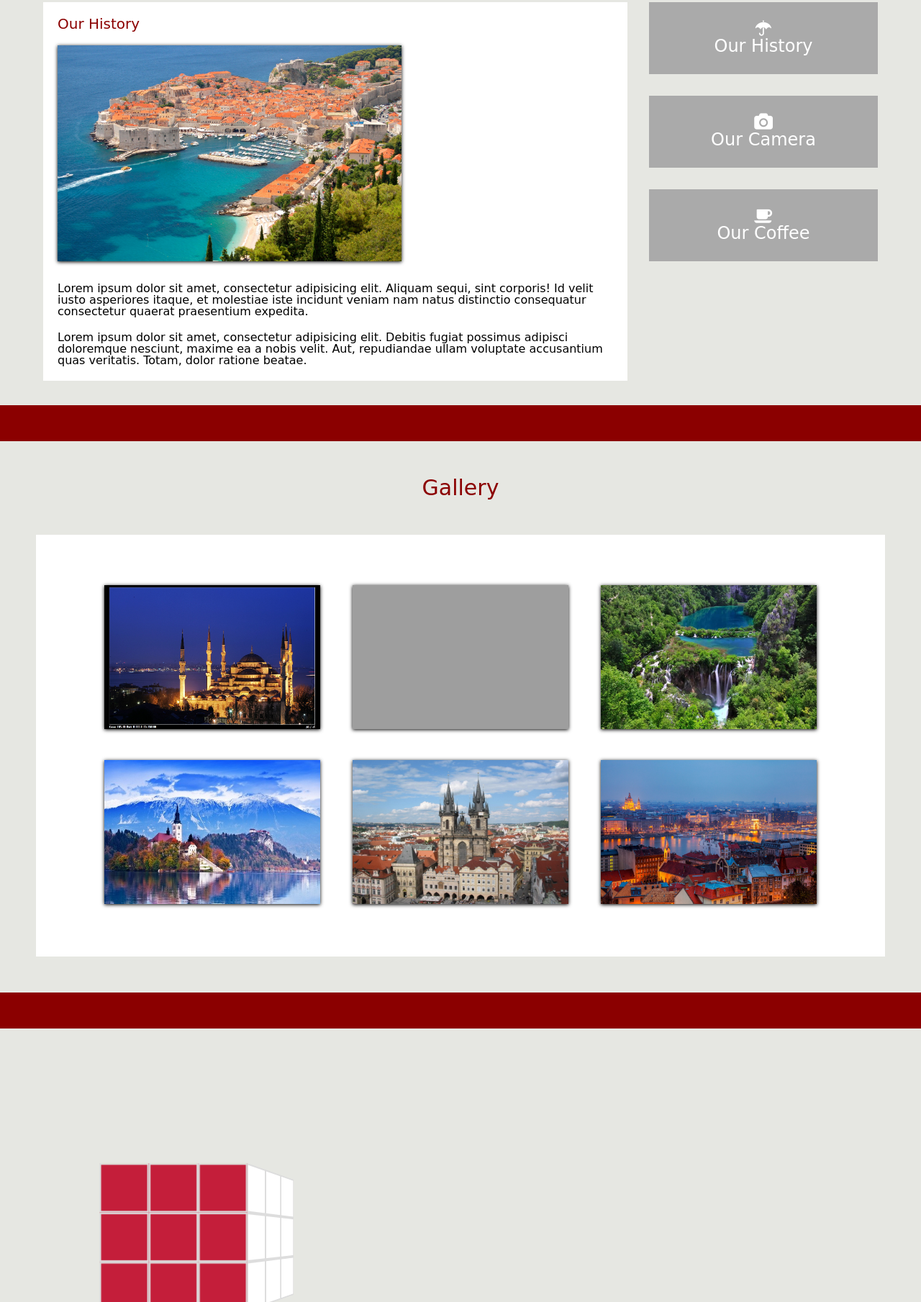
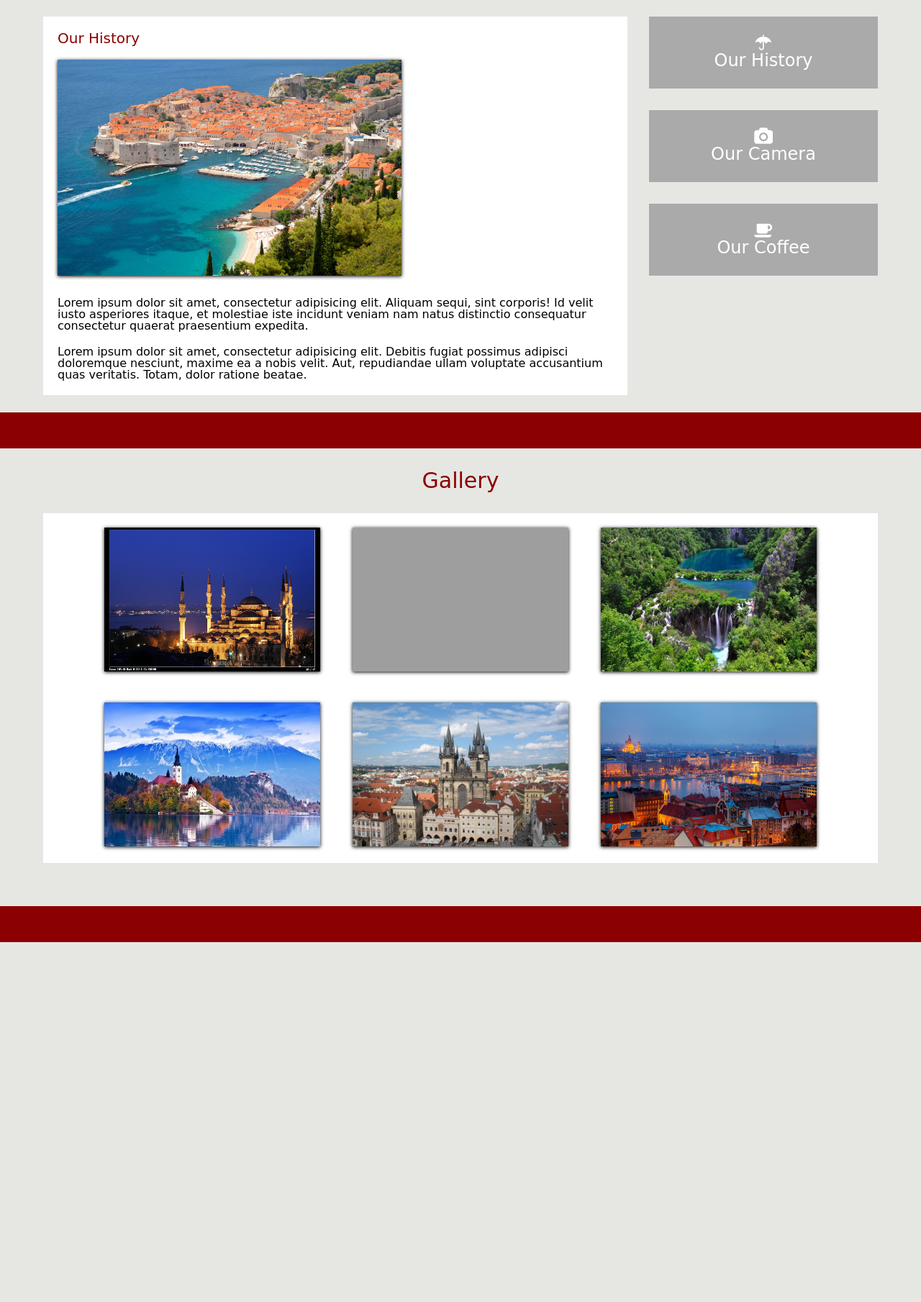
Before and after one commit to h091237557/CssKata, a plain HTML site: page index.html in a window 1280 px wide. Shown: the part 137-1946 px from the top of the page at 72% size. After the commit the page ends 1446 px from the top, so only its background shows below. Drawn offline with nearby package versions, Linux system fonts and the light colour scheme; grey boxes are pictures that could not be loaded.

Commit message:
Modify : modify index struct

```diff
--- a/css/style.css
+++ b/css/style.css
@@ -61,6 +61,9 @@ img {
 }
 
 header {
+	margin:30px;
+	text-align:center;
+
 	font-size:30px;
 	color:#8b0000;
 }
@@ -72,7 +75,7 @@ header {
 #header{
 	width:auto;
 	height:auto;
-			 background-color:#8b0000;
+	background-color:#8b0000;
 }
 #header ul{
 	/*將ul預設的margin清除*/
@@ -199,7 +202,7 @@ header {
 \*------------------------------------*/
 
 .filp-container {
-	perspective:1000;
+	perspective:1500;
 }
 
 .flip-container:hover .flipper, .flip-container.hover .flipper {
@@ -236,16 +239,14 @@ header {
 	$Block-Gallery
 \*------------------------------------*/
 
-#gallery header {
-	text-align:center;
-	margin: 50px 50px 0px 50px;
+#gallery {
+	padding:0 60px 60px 60px;
 }
 
 #gallery-list {
-	margin:50px;
-	padding:50px;
+	text-align:center;
+
 	background:white;
-	text-align:center;
 }
 
 #gallery-list img {
@@ -258,121 +259,6 @@ header {
 }
 
 /*------------------------------------*\
-	$Block-Cube
-\*------------------------------------*/
-
-.wrap {
-	margin:200px 0 0 200px;
-
-  -moz-perspective: 720px;
-  -moz-perspective-origin: 50% 90px;
-
-  -webkit-perspective: 720px;
-  -webkit-perspective-origin: 40% 90px;
-
-}
-
-.cube {
-	position:relative;
-	width:180px;
-	-webkit-transform-style: preserve-3d;
-}
-
-.pane {
-  position: absolute;
-  background: #eee;
-  width: 180px;
-  height: 180px;
-}
-
-.pane div {
-  margin: 0;
-  width: 56px;
-  height: 56px;
-  line-height: 58px;
-  vertical-align: middle;
-  border: 2px solid #ddd;
-  display: inline-block;
-}
-
-.back-pane {
-	-moz-transform: translateZ(-90px) rotateY(180deg);
-	-webkit-transform: translateZ(-90px) rotateY(180deg);
-}
-.right-pane {
-	-moz-transform: rotateY(-270deg) translateX(90px);
-	-moz-transform-origin: top right;
-
-  -webkit-transform: rotateY(-270deg) translateX(90px);
-	-webkit-transform-origin: top right;
-}
-.left-pane {
-	-moz-transform: rotateY(270deg) translateX(-90px);
-	-moz-transform-origin: center left;
-
-  -webkit-transform: rotateY(270deg) translateX(-90px);
-	-webkit-transform-origin: center left;
-}
-.top-pane {
-	-moz-transform: rotateX(-90deg) translateY(-90px);
-	-moz-transform-origin: top center;
-
-  -webkit-transform: rotateX(-90deg) translateY(-90px);
-	-webkit-transform-origin: top center;
-}
-.bottom-pane {
-	-moz-transform: rotateX(90deg) translateY(90px);
-	-moz-transform-origin: bottom center;
-
-  -webkit-transform: rotateX(90deg) translateY(90px);
-	-webkit-transform-origin: bottom center;
-}
-.front-pane {
-	-moz-transform: translateZ(90px);
-
-  -webkit-transform: translateZ(90px);
-}
-
-.front-pane div {
-  background-color: #C41E3A;
-}
-
-.back-pane div {
-  background-color: #FF5800;
-}
-
-.left-pane div {
-  background-color: #0051BA;
-}
-
-.right-pane div {
-  background-color: #fff;
-}
-
-.bottom-pane div {
-  background-color: #009E60;
-}
-
-.top-pane div {
-  background-color: #FFD500;
-}
-
-@-webkit-keyframes spin {
-	from { -webkit-transform: rotateY(0); }
-	to { -webkit-transform: rotateY(360deg); }
-}
-
-@-moz-keyframes spin {
-	from { -moz-transform: rotateY(0); }
-	to { -moz-transform: rotateY(360deg); }
-}
-
-.cube {
-	-moz-animation: spin 5s infinite linear;
-	-webkit-animation: spin 5s infinite linear;
-}
-
-/*------------------------------------*\
 	$Else
 \*------------------------------------*/
 
--- a/index.html
+++ b/index.html
@@ -13,7 +13,7 @@
 
 </head>
 <body>
-    <div id="header" >
+    <section id="header" >
         <ul>
            <li><a href="#">Gallery</a></li>
            <li><a href="#">Product</a></li>
@@ -21,9 +21,9 @@
            <li><a href="#">About us</a></li>
            <li><a href="#">Contact us</a></li>
         </ul>
-    </div>
-		<div id="container">
-			<h1>Concept</h1>
+    </section>
+		<section id="container">
+			<header>Concept</header>
 			<div id="content">
 				<h2>Our History</h2>
 				<div class="flip-container">
@@ -60,7 +60,7 @@
 					</a>
 				</div>
 			</div>
-		</div>
+		</section>
 		<div class="block"></div>
 		<section id="gallery">
 			<header>Gallery</header>
@@ -75,27 +75,5 @@
 		</section>
 
 		<div class="block"></div>
-		<div class="wrap">
-  <div class="cube">
-    <div class="pane front-pane">
-      <div></div><div></div><div></div><div></div><div></div><div></div><div></div><div></div><div></div>
-    </div>
-    <div class="pane back-pane">
-      <div></div><div></div><div></div><div></div><div></div><div></div><div></div><div></div><div></div>
-    </div>
-    <div class="pane top-pane">
-      <div></div><div></div><div></div><div></div><div></div><div></div><div></div><div></div><div></div>
-    </div>
-    <div class="pane bottom-pane">
-      <div></div><div></div><div></div><div></div><div></div><div></div><div></div><div></div><div></div>
-    </div>
-    <div class="pane left-pane">
-      <div></div><div></div><div></div><div></div><div></div><div></div><div></div><div></div><div></div>
-    </div>
-    <div class="pane right-pane">
-      <div></div><div></div><div></div><div></div><div></div><div></div><div></div><div></div><div></div>
-    </div>
-  </div>
-</div>
 </body>
 </html>
```
